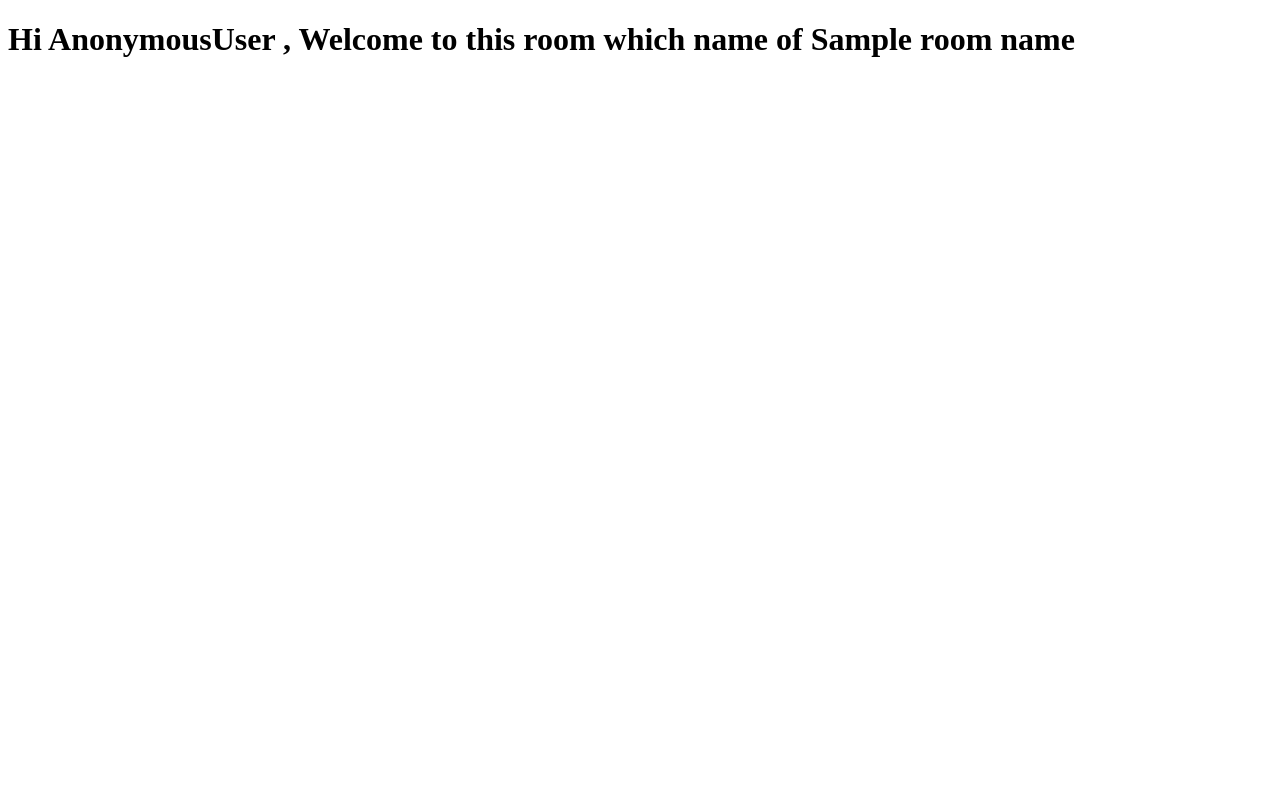
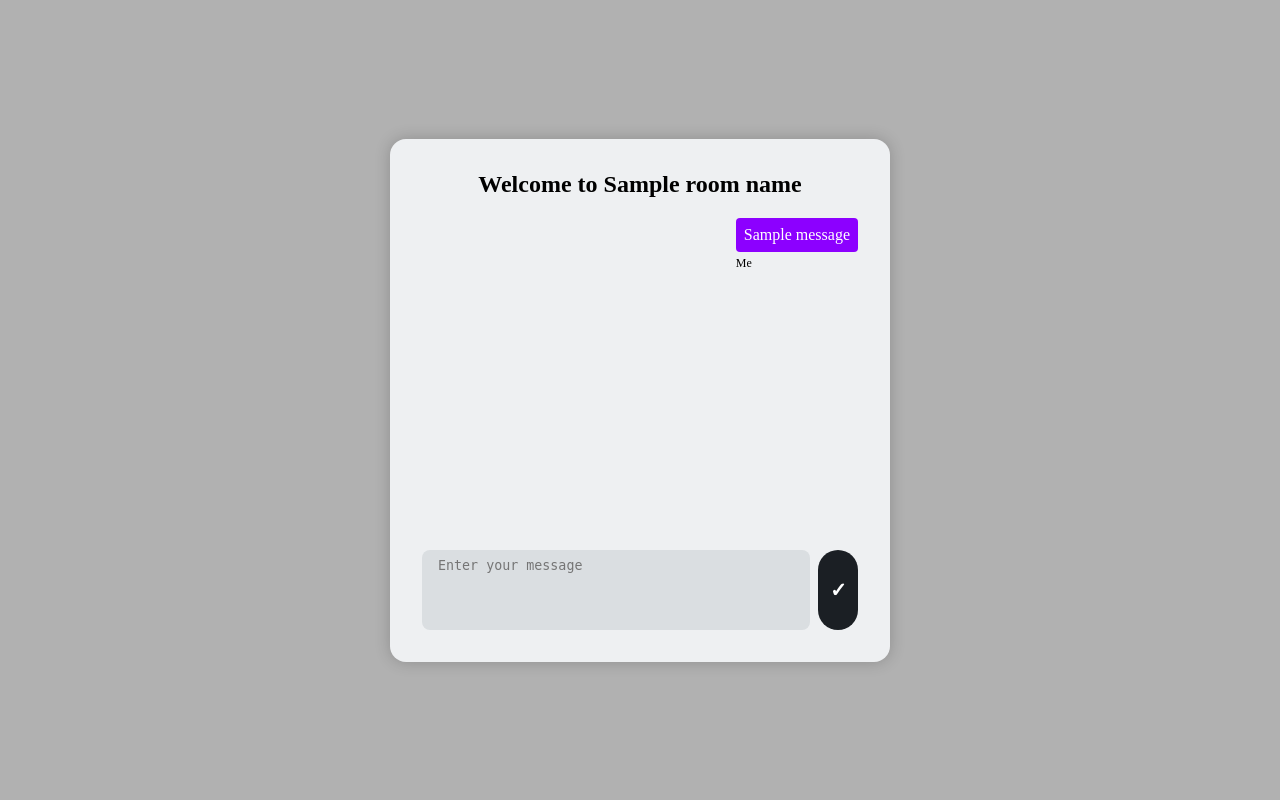
Before and after one commit to ShackArbeit/Backend, a Django app: template templates/room.html in a window 1280 px wide. Run offline with Django 5.2, Linux system fonts and the light colour scheme; the template is opened without the code that fills it: most values are stand-ins (such as "Sample title", 1, 10 or a date in 2020); one stand-in notice (Sample message) is shown.

Commit message:
CorrectRoomHtml

```diff
--- a/templates/room.html
+++ b/templates/room.html
@@ -4,8 +4,195 @@
     <meta charset="UTF-8">
     <meta name="viewport" content="width=device-width, initial-scale=1.0">
     <title>Document</title>
+    <style>
+        * {
+          margin: 0;
+          padding: 0;
+          box-sizing: border-box;
+        }
+
+        html {
+          scroll-behavior: smooth;
+        }
+
+        .page-container {
+          background-color: #b1b1b1;
+          display: flex;
+          justify-content: center;
+          align-items: center;
+          width: 100%;
+          height: 100vh;
+        }
+
+        .content {
+          width: 80%;
+          max-width: 500px;
+          padding: 2rem;
+          /* height: fit-content; */
+          max-height: 80vh;
+          background-color: #eef0f2;
+          border-radius: 1rem;
+          box-shadow: 0px 0px 1rem 0px rgba(0, 0, 0, 0.2);
+          /* overflow-y: scroll; */
+
+          display: grid;
+          grid-template-rows: fit-content auto fit-content;
+        }
+
+        /* Hiding scrollbar for Chrome, Safari and Opera */
+        .content::-webkit-scrollbar {
+          display: none;
+        }
+
+        /* Hiding scrollbar for IE, Edge and Firefox */
+        /* .content {
+            scrollbar-width: none;
+            -ms-overflow-style: none;
+          } */
+
+        h1 {
+          text-align: center;
+          font-size: 1.5rem;
+          margin-bottom: 1rem;
+        }
+
+        input[type="text"] {
+          outline: none;
+          border: none;
+          padding: 0.5rem 1rem;
+          background-color: #dadee1;
+          border-radius: 2rem;
+          width: 100%;
+          text-align: center;
+        }
+
+        button {
+          /* margin-top: 1rem; */
+          border: 0;
+          outline: 0;
+          padding: 0.5rem 0.75rem;
+          background-color: #1b1f24;
+          border-radius: 2rem;
+          color: #ffffff;
+          font-size: 1.25rem;
+          font-weight: bold;
+          transition: 0.25s ease;
+          cursor: pointer;
+        }
+
+        button:hover {
+          background-color: #353a41;
+          /* justify-self: start; */
+        }
+
+        form {
+          margin-top: 1rem;
+          display: grid;
+          grid-template-columns: auto 2.5rem;
+          gap: 0.5rem;
+        }
+
+        textarea {
+          height: 5rem;
+          resize: none;
+          outline: none;
+          border: none;
+          padding: 0.5rem 1rem;
+          background-color: #dadee1;
+          border-radius: 0.5rem;
+          width: 100%;
+          overflow-y: scroll;
+        }
+
+        /* Hiding scrollbar for Chrome, Safari and Opera */
+        textarea::-webkit-scrollbar {
+          display: none;
+        }
+
+        /* Hiding scrollbar for IE, Edge and Firefox */
+        textarea {
+          scrollbar-width: none;
+          /* Firefox */
+          -ms-overflow-style: none;
+          /* IE and Edge */
+        }
+
+        .single-message {
+          width: fit-content;
+          max-width: 60%;
+          clear: both;
+        }
+
+        .msg-body {
+          margin-top: 0.25rem;
+          padding: 0.5rem;
+          background-color: #ff7300;
+          color: #ffffff;
+          font-size: 1rem;
+          border-radius: 0.25rem;
+          word-wrap: break-word;
+        }
+
+        .sent {
+          float: right;
+        }
+
+        .sent>.msg-body {
+          background-color: #8c00ff;
+        }
+
+        .sender {
+          margin-top: 0.25rem;
+          font-size: 0.75rem;
+        }
+
+        .chats-container {
+          width: 100%;
+          height: 20rem;
+          overflow-y: scroll;
+        }
+
+        /* Hiding scrollbar for Chrome, Safari and Opera */
+        .chats-container::-webkit-scrollbar {
+          display: none;
+        }
+
+        /* Hiding scrollbar for IE, Edge and Firefox */
+        .chats-container {
+          scrollbar-width: none;
+          /* Firefox */
+          -ms-overflow-style: none;
+          /* IE and Edge */
+        }
+      </style>
 </head>
 <body>
-     <h1>Hi {{user}} , Welcome to this room which name of {{room_name}}</h1>
+    <div class="page-container">
+        <div class="content">
+          <h1>Welcome to {{room_name}}</h1>
+          <div class="chats-container" id="chats-container">
+            {% for message in messages %}
+            {% if message.sender.lower == user.lower %}
+            <div class="single-message sent">
+              <div class="msg-body">{{message.message}}</div>
+              <p class="sender">Me</p>
+            </div>
+            {% else %}
+            <div class="single-message">
+              <div class="msg-body">{{message.message}}</div>
+              <p class="sender">{{message.sender}}</p>
+            </div>
+            {% endif %}
+            {%endfor%}
+          </div>
+          <form action="" id="msg-form" method="post">
+            <!-- For the sake of security, all Django Post forms must have a csfr token tag -->
+            <!-- {% csrf_token %} -->
+            <textarea name="message" id="message" cols="30" rows="10" placeholder="Enter your message"></textarea>
+
+            <button type="submit">&#10003;</button>
+          </form>
+        </div>
+      </div>
 </body>
 </html>
```
Also changed, not shown: db.sqlite3.
